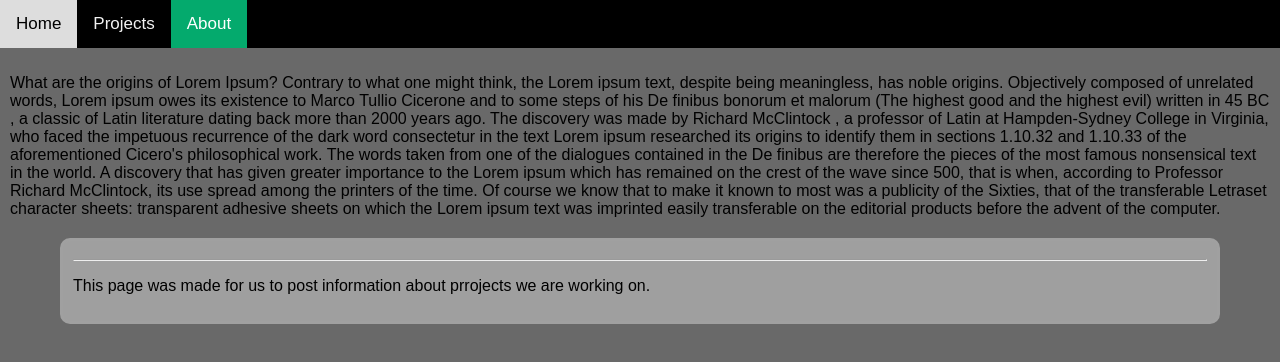
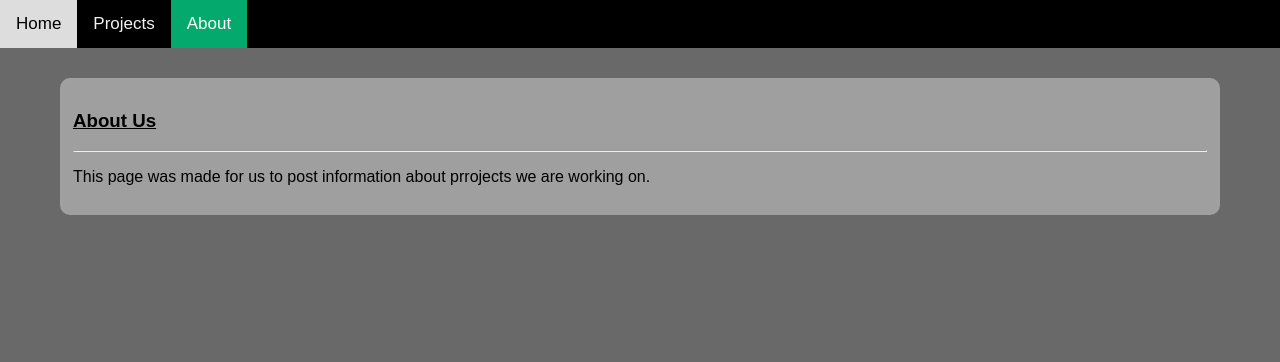
Before and after one commit to TotorRuns/TotorRuns-webpage, a plain HTML site: page about.html in a window 1280 px wide. Drawn offline with Linux system fonts and the light colour scheme; a web font is replaced by a local one.

Commit message:
Made some changes
Fixed up the about us page.

```diff
--- a/about.html
+++ b/about.html
@@ -21,23 +21,12 @@
     </div>
 
     <div class="page">
-    <p>
-        What are the origins of Lorem Ipsum?
-        Contrary to what one might think, the Lorem ipsum text, despite being meaningless, has noble origins.
-
-        Objectively composed of unrelated words, Lorem ipsum owes its existence to Marco Tullio Cicerone and to some steps of his De finibus bonorum et malorum (The highest good and the highest evil) written in 45 BC , a classic of Latin literature dating back more than 2000 years ago.
-
-        The discovery was made by Richard McClintock , a professor of Latin at Hampden-Sydney College in Virginia, who faced the impetuous recurrence of the dark word consectetur in the text Lorem ipsum researched its origins to identify them in sections 1.10.32 and 1.10.33 of the aforementioned Cicero's philosophical work.
-
-        The words taken from one of the dialogues contained in the De finibus are therefore the pieces of the most famous nonsensical text in the world.
-
-        A discovery that has given greater importance to the Lorem ipsum which has remained on the crest of the wave since 500, that is when, according to Professor Richard McClintock, its use spread among the printers of the time.
-
-        Of course we know that to make it known to most was a publicity of the Sixties, that of the transferable Letraset character sheets: transparent adhesive sheets on which the Lorem ipsum text was imprinted easily transferable on the editorial products before the advent of the computer.
-    </p>
 
     <main>
         <article>
+            <h3>
+                About Us
+            </h3>
             <hr/>
             <p>
                 This page was made for us to post information about prrojects we are working on.
--- a/style.css
+++ b/style.css
@@ -4,6 +4,10 @@ body {
     margin: 0;
     font-family: 'Zen Kurenaido', sans-serif;
     background-color: dimgrey;
+}
+
+h3{
+    text-decoration: underline;
 }
 
 .topnav {
```
